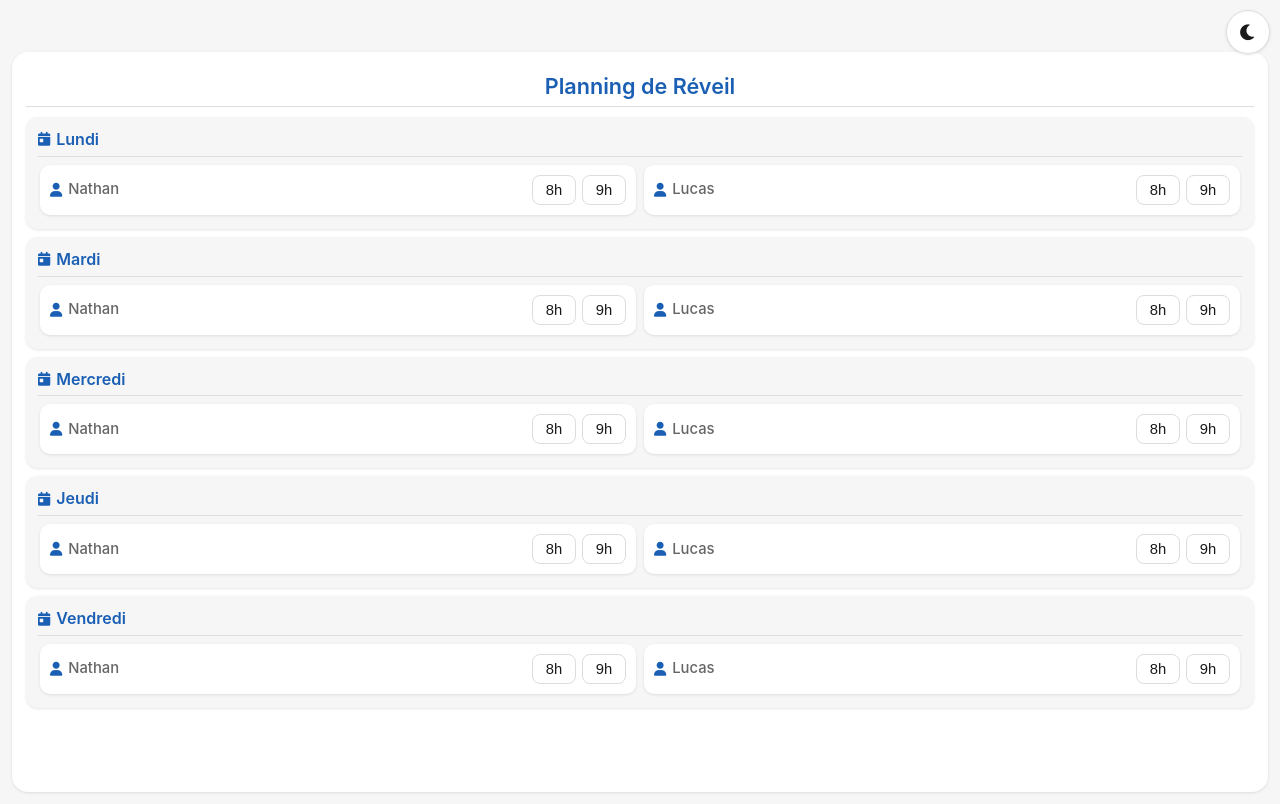
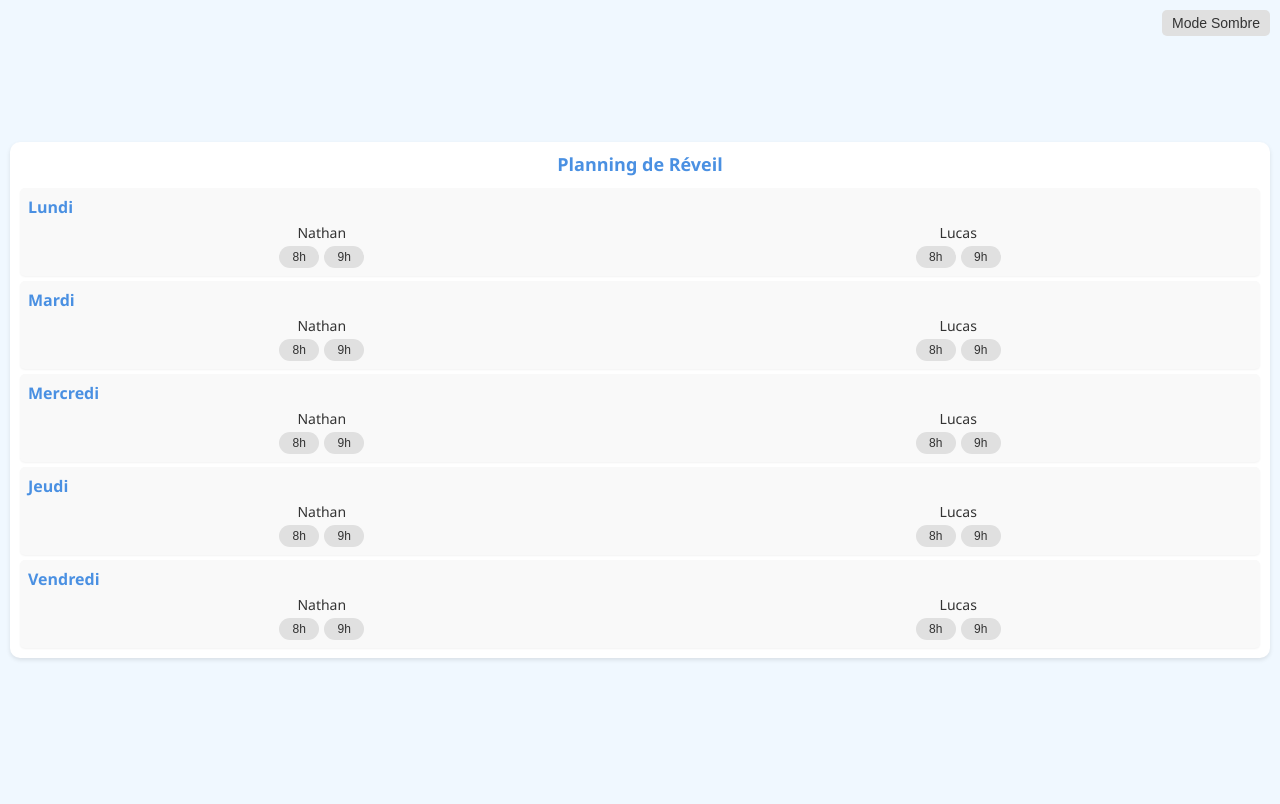
Before and after one commit to Strene76/reveil-des-gars, a plain HTML site: page index.html in a window 1280 px wide. Drawn offline with Linux system fonts and the light colour scheme; no server answers.

Commit message:
Update index.html

```diff
--- a/index.html
+++ b/index.html
@@ -5,216 +5,142 @@
     <meta charset="UTF-8">
     <meta name="viewport" content="width=device-width, initial-scale=1.0, maximum-scale=1.0, user-scalable=no">
     <title>Planning de Réveil - Nathan et Lucas</title>
-    <link href="https://cdnjs.cloudflare.com/ajax/libs/font-awesome/6.0.0/css/all.min.css" rel="stylesheet">
     <style>
         :root {
-            --primary: #1a5fb4;
-            --primary-light: #3584e4;
-            --success: #2ec27e;
-            --text: #1a1a1a;
-            --text-light: #666666;
-            --background: #f6f6f6;
-            --card: #ffffff;
-            --border: #deddda;
-            --shadow: 0 1px 3px rgba(0,0,0,0.1);
+            --primary-color: #4a90e2;
+            --secondary-color: #f0f8ff;
+            --text-color: #333;
+            --background-color: #ffffff;
+            --card-background: #f9f9f9;
+            --button-background: #e0e0e0;
+            --selected-color: #2ecc71;
         }
-
         .dark-mode {
-            --primary: #78aeed;
-            --primary-light: #99c1f1;
-            --success: #57e389;
-            --text: #ffffff;
-            --text-light: #c0bfbc;
-            --background: #1a1a1a;
-            --card: #242424;
-            --border: #444444;
-            --shadow: 0 1px 3px rgba(0,0,0,0.2);
+            --primary-color: #64b5f6;
+            --secondary-color: #1a1a1a;
+            --text-color: #e0e0e0;
+            --background-color: #121212;
+            --card-background: #1e1e1e;
+            --button-background: #333333;
+            --selected-color: #2ecc71;
         }
-
         * {
+            box-sizing: border-box;
             margin: 0;
             padding: 0;
-            box-sizing: border-box;
-            -webkit-tap-highlight-color: transparent;
         }
-
         body {
-            font-family: -apple-system, BlinkMacSystemFont, 'Segoe UI', Roboto, sans-serif;
-            background: var(--background);
-            color: var(--text);
-            min-height: 100vh;
-            padding: 0.625rem;
+            font-family: 'Segoe UI', Tahoma, Geneva, Verdana, sans-serif;
+            background-color: var(--secondary-color);
+            color: var(--text-color);
+            line-height: 1.4;
+            padding: 10px;
             display: flex;
             flex-direction: column;
-            transition: all 0.3s ease;
-            line-height: 1.3;
+            justify-content: center;
+            align-items: center;
+            min-height: 100vh;
+            font-size: 14px;
+            transition: background-color 0.3s, color 0.3s;
         }
-
         .container {
-            background: var(--card);
-            border-radius: 1rem;
-            padding: 0.75rem;
-            margin-top: 2.5rem;
-            height: calc(100vh - 3.75rem);
-            display: flex;
-            flex-direction: column;
-            box-shadow: var(--shadow);
+            background-color: var(--background-color);
+            border-radius: 10px;
+            padding: 10px;
+            box-shadow: 0 2px 4px rgba(0,0,0,0.1);
+            max-width: 100%;
+            width: 100%;
+            transition: background-color 0.3s;
         }
-
         h1 {
-            color: var(--primary);
+            color: var(--primary-color);
             text-align: center;
-            font-size: 1.35rem;
-            font-weight: 600;
-            padding: 0.375rem 0;
-            margin-bottom: 0.625rem;
-            border-bottom: 1px solid var(--border);
+            margin-bottom: 10px;
+            font-size: 18px;
         }
-
         .schedule {
             display: flex;
             flex-direction: column;
-            gap: 0.5rem;
-            flex: 1;
+            gap: 5px;
         }
-
         .day-card {
-            background: var(--background);
-            border-radius: 0.75rem;
-            padding: 0.625rem;
-            box-shadow: var(--shadow);
+            background-color: var(--card-background);
+            border-radius: 5px;
+            padding: 8px;
+            box-shadow: 0 1px 2px rgba(0,0,0,0.05);
+            transition: background-color 0.3s;
         }
-
-        .day-header {
-            display: flex;
-            align-items: center;
-            padding-bottom: 0.375rem;
-            margin-bottom: 0.375rem;
-            border-bottom: 1px solid var(--border);
+        .day-name {
+            font-weight: bold;
+            font-size: 16px;
+            color: var(--primary-color);
+            margin-bottom: 5px;
         }
-
-        .day-name {
-            font-weight: 600;
-            color: var(--primary);
-            display: flex;
-            align-items: center;
-            gap: 0.375rem;
-            font-size: 1rem;
-        }
-
-        .day-name i {
-            font-size: 0.875rem;
-        }
-
-        .users-grid {
-            display: grid;
-            grid-template-columns: repeat(2, 1fr);
-            gap: 0.5rem;
-            padding: 0.125rem;
-        }
-
-        .user-schedule {
-            background: var(--card);
-            padding: 0.5rem;
-            border-radius: 0.625rem;
+        .user-schedules {
             display: flex;
             justify-content: space-between;
+        }
+        .user-schedule {
+            display: flex;
+            flex-direction: column;
             align-items: center;
-            box-shadow: var(--shadow);
+            width: 48%;
         }
-
         .user-name {
-            font-size: 0.925rem;
-            color: var(--text-light);
-            display: flex;
-            align-items: center;
-            gap: 0.375rem;
             font-weight: 500;
+            margin-bottom: 3px;
         }
-
-        .user-name i {
-            font-size: 0.875rem;
-            color: var(--primary);
-        }
-
         .time-select {
             display: flex;
-            gap: 0.375rem;
+            gap: 5px;
         }
-
         .time-button {
-            padding: 0.375rem 0.75rem;
-            border: 1px solid var(--border);
-            background: var(--card);
-            color: var(--text);
-            border-radius: 0.5rem;
-            font-size: 0.925rem;
-            font-weight: 500;
+            padding: 4px 8px;
+            border: none;
+            background-color: var(--button-background);
+            color: var(--text-color);
+            border-radius: 12px;
             cursor: pointer;
-            transition: all 0.2s ease;
-            min-width: 2.75rem;
-            display: flex;
-            align-items: center;
-            justify-content: center;
+            transition: all 0.3s ease;
+            font-size: 12px;
+            min-width: 40px;
         }
-
         .time-button.selected {
-            background: var(--primary);
+            background-color: var(--selected-color);
             color: white;
-            border-color: var(--primary);
         }
-
         #darkModeToggle {
             position: fixed;
-            top: 0.625rem;
-            right: 0.625rem;
-            width: 2.75rem;
-            height: 2.75rem;
-            border-radius: 1.375rem;
-            background: var(--card);
-            color: var(--text);
-            border: 1px solid var(--border);
-            font-size: 1.125rem;
-            display: flex;
-            align-items: center;
-            justify-content: center;
-            box-shadow: var(--shadow);
-            z-index: 1000;
+            top: 10px;
+            right: 10px;
+            padding: 5px 10px;
+            background-color: var(--button-background);
+            color: var(--text-color);
+            border: none;
+            border-radius: 5px;
             cursor: pointer;
-        }
-
-        @media (min-height: 700px) {
-            body {
-                padding: 0.75rem;
-            }
-
-            .container {
-                padding: 0.875rem;
-            }
-
-            .day-card {
-                padding: 0.75rem;
-            }
-
-            .user-schedule {
-                padding: 0.625rem;
-            }
+            font-size: 14px;
+            transition: background-color 0.3s, color 0.3s;
         }
     </style>
 </head>
 <body>
-    <button id="darkModeToggle">
-        <i class="fas fa-moon"></i>
-    </button>
+    <button id="darkModeToggle">Mode Sombre</button>
     <div class="container">
         <h1>Planning de Réveil</h1>
-        <div class="schedule" id="wake-schedule"></div>
+        <div class="schedule" id="wake-schedule">
+            <!-- Day cards will be inserted here by JavaScript -->
+        </div>
     </div>
 
+    <!-- Firebase App (the core Firebase SDK) is always required and must be listed first -->
     <script src="https://www.gstatic.com/firebasejs/8.6.8/firebase-app.js"></script>
+
+    <!-- Add Firebase products that you want to use -->
     <script src="https://www.gstatic.com/firebasejs/8.6.8/firebase-database.js"></script>
 
     <script>
+        // Your web app's Firebase configuration
         const firebaseConfig = {
             // TODO: Replace with your Firebase project configuration
             apiKey: "AIzaSyDvrtMZyj2x_a9bRu0F74kbLen2W3B7YI8",
@@ -227,7 +153,10 @@
 
         };
 
+        // Initialize Firebase
         firebase.initializeApp(firebaseConfig);
+
+        // Get a reference to the database service
         const database = firebase.database();
 
         const days = ['Lundi', 'Mardi', 'Mercredi', 'Jeudi', 'Vendredi'];
@@ -236,28 +165,17 @@
 
         function initializeSchedule() {
             const schedule = document.getElementById('wake-schedule');
-            schedule.innerHTML = '';
+            schedule.innerHTML = ''; // Clear existing schedule
 
             days.forEach(day => {
                 const dayCard = document.createElement('div');
                 dayCard.className = 'day-card';
-                let dayContent = `
-                    <div class="day-header">
-                        <div class="day-name">
-                            <i class="fas fa-calendar-day"></i>
-                            ${day}
-                        </div>
-                    </div>
-                    <div class="users-grid">
-                `;
+                let dayContent = `<div class="day-name">${day}</div><div class="user-schedules">`;
 
                 users.forEach(user => {
                     dayContent += `
                         <div class="user-schedule">
-                            <span class="user-name">
-                                <i class="fas fa-user"></i>
-                                ${user}
-                            </span>
+                            <span class="user-name">${user}</span>
                             <div class="time-select" id="${user}-${day}">
                                 ${createTimeButtons(user, day)}
                             </div>
@@ -287,11 +205,13 @@
                 }
             });
 
+            // Save to Firebase
             database.ref('schedules/' + user + '/' + day).set(time);
         }
 
+        // Load initial data from Firebase
         function loadInitialData() {
-            initializeSchedule();
+            initializeSchedule(); // Initialize the schedule first
             users.forEach(user => {
                 database.ref('schedules/' + user).once('value').then(snapshot => {
                     const userSchedule = snapshot.val() || {};
@@ -302,8 +222,10 @@
             });
         }
 
+        // Initialize the app
         loadInitialData();
 
+        // Listen for changes in the database
         database.ref('schedules').on('child_changed', (snapshot) => {
             const user = snapshot.key;
             const schedule = snapshot.val();
@@ -312,22 +234,24 @@
             }
         });
 
+        // Dark mode toggle functionality
         const darkModeToggle = document.getElementById('darkModeToggle');
         const body = document.body;
 
+        // Check for saved user preference
         if (localStorage.getItem('darkMode') === 'enabled') {
             body.classList.add('dark-mode');
-            darkModeToggle.innerHTML = '<i class="fas fa-sun"></i>';
+            darkModeToggle.textContent = 'Mode Normal';
         }
 
         darkModeToggle.addEventListener('click', () => {
             body.classList.toggle('dark-mode');
             if (body.classList.contains('dark-mode')) {
                 localStorage.setItem('darkMode', 'enabled');
-                darkModeToggle.innerHTML = '<i class="fas fa-sun"></i>';
+                darkModeToggle.textContent = 'Mode Normal';
             } else {
                 localStorage.setItem('darkMode', null);
-                darkModeToggle.innerHTML = '<i class="fas fa-moon"></i>';
+                darkModeToggle.textContent = 'Mode Sombre';
             }
         });
     </script>
```
